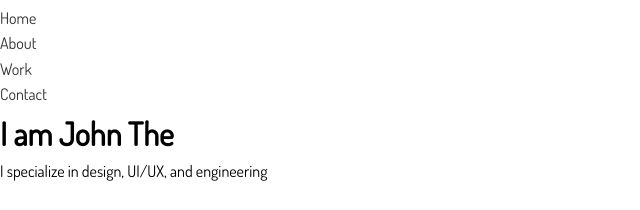
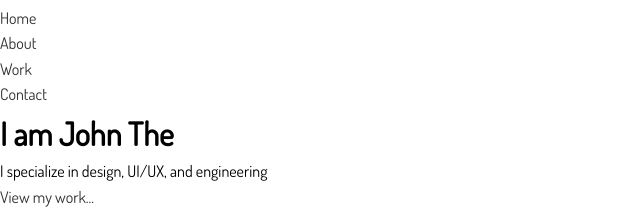
Before and after one commit to michaelromanov/portfolio_website_1, a website: page dist/index.html in a window 1280 px wide. Shown: the part 1282-1492 px from the top of the page, without its empty margins (0-640 px from the left). Before the commit the page ends 1467 px from the top, so only its background shows below. Drawn offline with nearby package versions, Linux system fonts and the light colour scheme; files that its build step writes are made by us from their sources.

Commit message:
upd 2, btn working

```diff
--- a/dist/index.html
+++ b/dist/index.html
@@ -28,6 +28,7 @@
         <h1>I am John The <span class="txt-type" data-wait="3000"
             data-words='["Developer", "Designer", "Engineer"]'></span></h1>
         <p class="lead">I specialize in design, UI/UX, and engineering</p>
+        <a href="work.html" class="btn-light">View my work...</a>
       </div>
     </div>
   </header>
```
